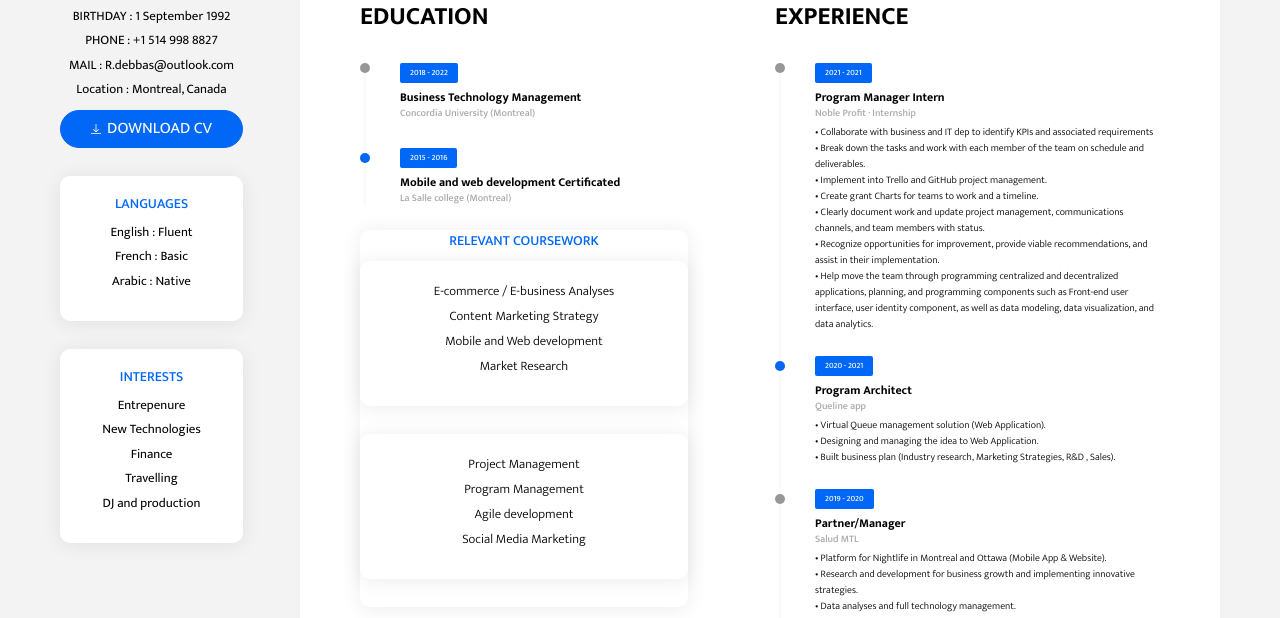
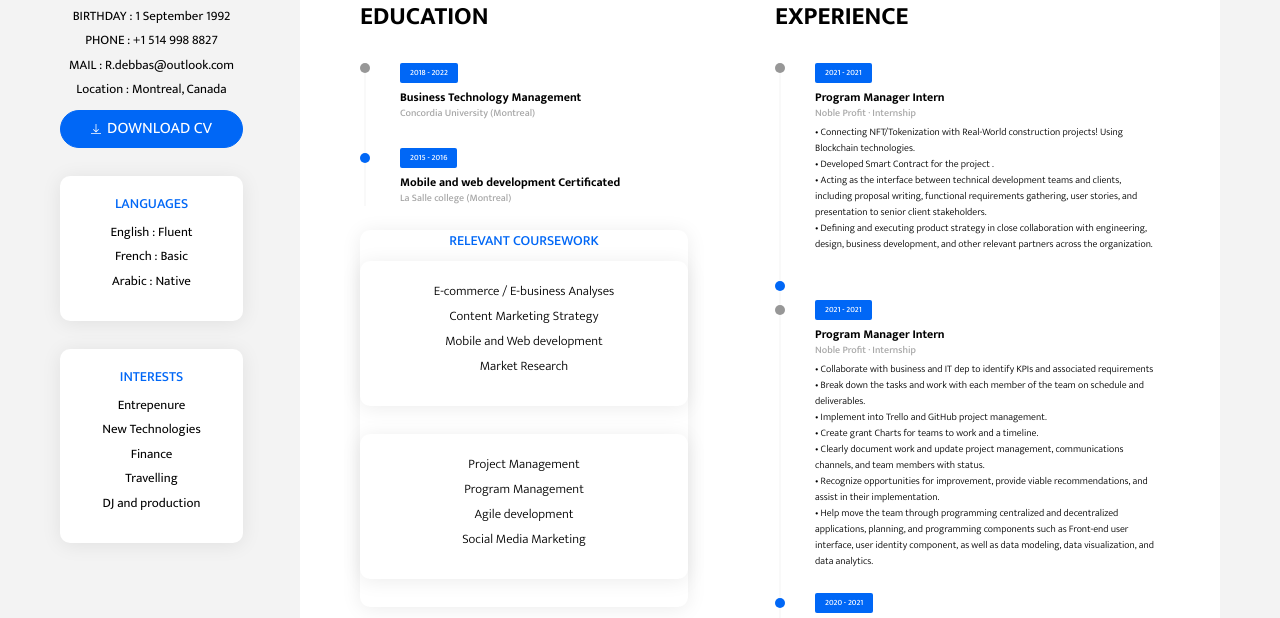
Before and after one commit to RamiDebbas/RamiDebbas.github.io, a website: page index.html in a window 1280 px wide. Shown: the part 289-907 px from the top of the page. Drawn offline with Linux system fonts and the light colour scheme.

Commit message:
Update index.html

```diff
--- a/index.html
+++ b/index.html
@@ -162,6 +162,17 @@
                                 <span class="badge badge-primary">2021 - 2021</span>
                                 <h6 class="time-line-item-title">Program Manager Intern</h6>
                                 <p class="time-line-item-subtitle">Noble Profit · Internship</p>
+                                <p class="time-line-item-content">
+                                    • Connecting NFT/Tokenization with Real-World construction projects! Using Blockchain technologies. <br>
+                                    • Developed Smart Contract for the project . <br>
+                                    • Acting as the interface between technical development teams and clients, including proposal writing, functional requirements gathering, user stories, and presentation to senior client stakeholders. <br>
+                                    • Defining and executing product strategy in close collaboration with engineering, design, business development, and other relevant partners across the organization. </p>
+                                                                                                    </li>
+                            <li class="time-line-item">
+                               <li class="time-line-item">
+                                <span class="badge badge-primary">2021 - 2021</span>
+                                <h6 class="time-line-item-title">Program Manager Intern</h6>
+                                <p class="time-line-item-subtitle">Noble Profit · Internship</p>
                                 <p class="time-line-item-content">• Collaborate with business and IT dep to identify KPIs and associated requirements <br>
                                     • Break down the tasks and work with each member of the team on schedule and deliverables. <br>
                                     • Implement into Trello and GitHub project management. <br>
@@ -174,17 +185,26 @@
                                 <span class="badge badge-primary">2020 - 2021</span>
                                 <h6 class="time-line-item-title">Program Architect </h6>
                                 <p class="time-line-item-subtitle">Queline app</p>
-                                <p class="time-line-item-content">•	Virtual Queue management solution (Web Application).<br>
-                                    •	Designing and managing the idea to Web Application.<br>
+                                <p class="time-line-item-content">
+                                    •	Virtual Queue management solution (Web Application).<br>
+                                    • Transformed idea to a truly developed program and built business plan (Industry research, Marketing Strategies, R&D, Sales).<br>
+                                    • Managed all processes of development (Design, user experience, testing).<br>
+                                    • Managed class team to develop digital marketing strategies and landing page.<br>
+                                    • Process & procedure -- develop procedures for PM, e.g., training modules, business process guidelines, special meeting processes. <br>
                                     •	Built business plan (Industry research, Marketing Strategies, R&D , Sales).</p>
                             </li>
                             <li class="time-line-item">
                                 <span class="badge badge-primary">2019 - 2020</span>
                                 <h6 class="time-line-item-title">Partner/Manager</h6>
                                 <p class="time-line-item-subtitle">Salud MTL</p>
-                                <p class="time-line-item-content">•	Platform for Nightlife in Montreal and Ottawa (Mobile App & Website).<br>
-                                    •	Research and development for business growth and implementing innovative strategies.<br>
-                                    •	Data analyses and full technology management.</p>
+                                <p class="time-line-item-content">
+                                    • Platform for Nightlife in Montreal and Ottawa (Mobile App & Website).<br>
+                                    • Research and development for business growth and implementing innovative strategies.<br>
+                                    • Data analyses and full technology management.<br>
+                                    • Resources -- conduct resource analysis and planning for current & future projects.<br>
+                                    • Work with the team to consolidate project organizations.<br>
+                                    • Assist in the review of customer requests for proposals and in the creation of proposal responses.<br>
+                                    • Research and development for business growth and implementing innovative strategies.</p>
                             </li>
 <!--                             <li class="time-line-item">
                                 <span class="badge badge-primary">2017 - 2020</span>
```
Lines whose indentation alone changed are shown as unchanged.
